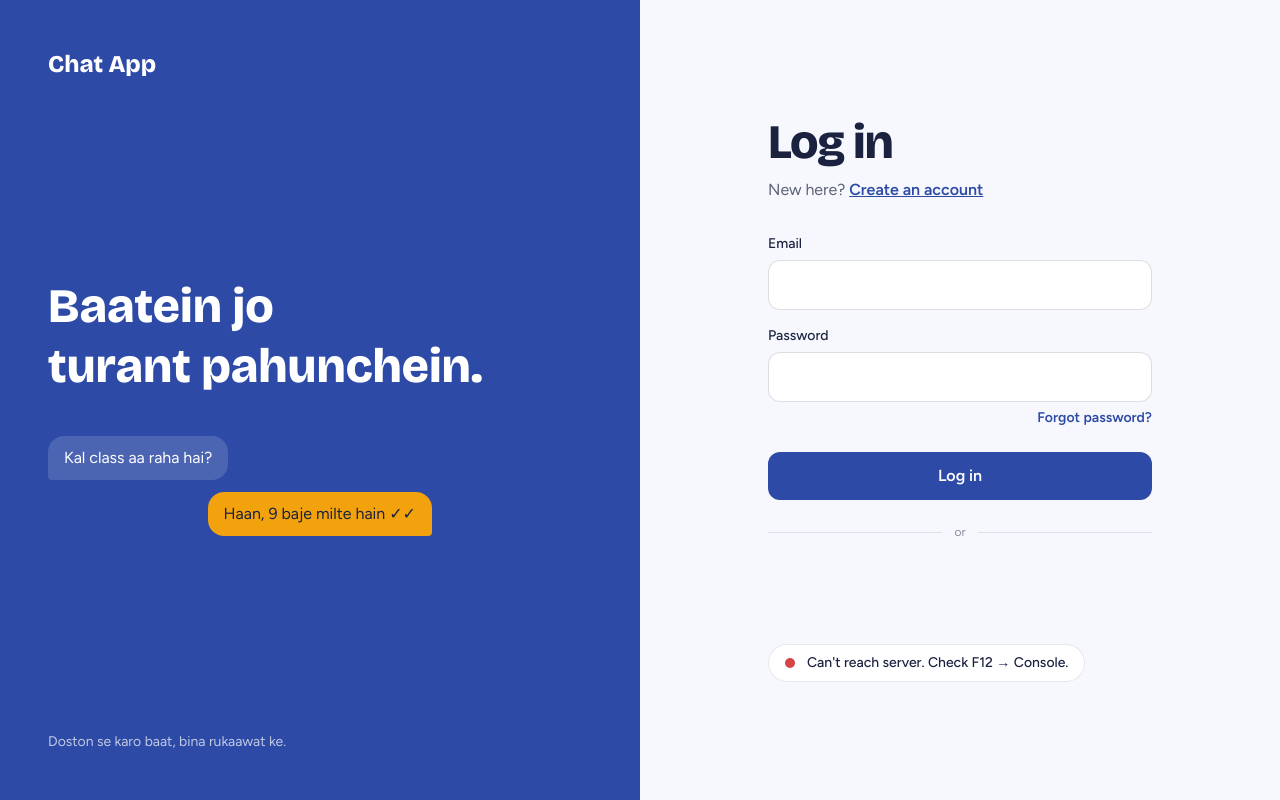
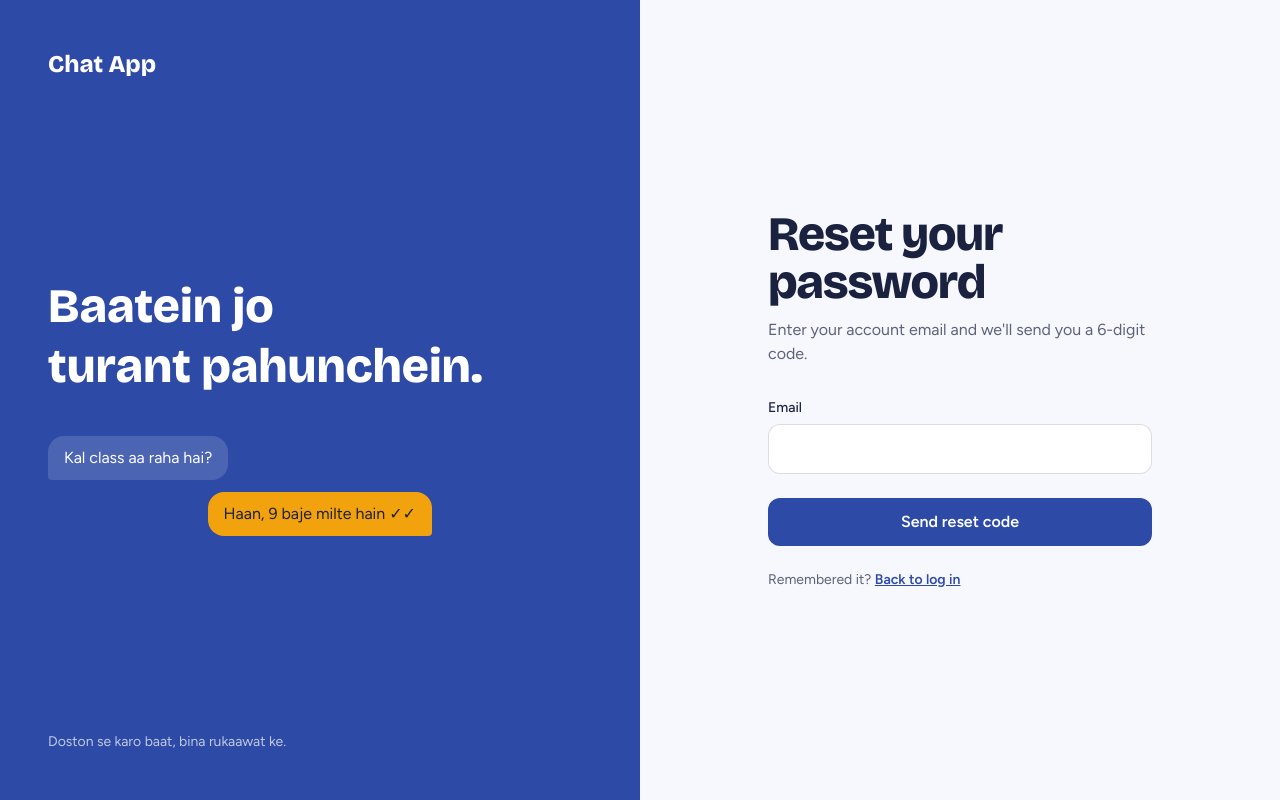
Before and after one commit to kapil-2025/realtime-chat-app, a React (Vite) app in the folder client/: page /forgot-password in a window 1280 px wide. Before the commit this address led to /login. Built offline with nearby package versions, Linux system fonts and the light colour scheme; no server answers.

Commit message:
Add forgot password page and reset page routes

```diff
--- a/client/src/App.jsx
+++ b/client/src/App.jsx
@@ -3,6 +3,8 @@ import LoginPage from "./pages/LoginPage";
 import RegisterPage from "./pages/RegisterPage";
 import VerifyOtpPage from "./pages/VerifyOtpPage";
 import ChatPage from "./pages/ChatPage";
+import ForgotPasswordPage from "./pages/ForgotPasswordPage";
+import ResetPasswordPage from "./pages/ResetPasswordPage";
 import ProtectedRoute from "./components/ProtectedRoute";
 import GuestRoute from "./components/GuestRoute";
 
@@ -13,6 +15,8 @@ function App() {
         <Route path="/login" element={<GuestRoute><LoginPage /></GuestRoute>}></Route>
         <Route path="/register" element={<GuestRoute><RegisterPage /></GuestRoute>} />
         <Route path="/verify-otp" element={<GuestRoute><VerifyOtpPage /></GuestRoute>} />
+                <Route path="/forgot-password" element={<GuestRoute><ForgotPasswordPage /></GuestRoute>} />
+        <Route path="/reset-password" element={<GuestRoute><ResetPasswordPage /></GuestRoute>} />
         <Route path="/chat" element={<ProtectedRoute>
           <ChatPage></ChatPage>
         </ProtectedRoute>}></Route>
--- /dev/null
+++ b/client/src/pages/ForgotPasswordPage.jsx
@@ -0,0 +1,72 @@
+import AuthLayout from "../components/AuthLayout";
+import { useState } from "react";
+import { Link, useNavigate } from "react-router";
+
+const API_URL = import.meta.env.VITE_API_URL;
+function ForgotPasswordPage() {
+    const [email, setEmail] = useState("");
+  const [error, setError] = useState("");
+  const [loading, setLoading] = useState(false);
+    const navigate = useNavigate();
+    const handleSubmit = async (e) => {
+    e.preventDefault();
+    setError("");
+    setLoading(true);
+
+    try {
+      const res = await fetch(`${API_URL}/api/auth/forgot-password`, {
+        method: "POST",
+        headers: { "Content-Type": "application/json" },
+        body: JSON.stringify({ email }),
+      });
+      const data = await res.json();
+
+      if (!res.ok) {
+        setError(data.message);
+        return;
+      }
+            navigate("/reset-password", { state: { email } });
+    } catch (err) {
+      console.error("Forgot password error:", err);
+      setError("Can't reach the server. Check your connection and try again.");
+    } finally {
+      setLoading(false);
+    }
+  };
+  return (
+    <AuthLayout>
+            <h1 className="font-display text-5xl font-extrabold tracking-tight">Reset your password</h1>
+      <p className="mt-3 text-ink/70">
+        Enter your account email and we'll send you a 6-digit code.
+      </p>
+            <form  onSubmit={handleSubmit}  className="mt-8 flex flex-col gap-4">
+                      <div className="flex flex-col gap-1.5">
+          <label htmlFor="email" className="text-sm font-medium">Email</label>
+          <input
+            id="email"
+            type="email"
+            autoComplete="email"
+            required             value={email}
+            onChange={(e) => setEmail(e.target.value)}
+            className="rounded-xl border border-ink/15 bg-white px-4 py-3 outline-none focus:border-inland focus:ring-2 focus:ring-inland/20"
+          />
+        </div>        {error && (
+          <p role="alert" className="rounded-xl bg-danger/10 px-4 py-3 text-sm text-danger">
+            {error}
+          </p>
+        )}
+                <button
+          type="submit"  disabled={loading}
+          className="mt-2 rounded-xl bg-inland px-4 py-3 font-semibold text-white hover:bg-inland/90 disabled:cursor-not-allowed disabled:opacity-60"
+        >
+        {loading ? "Sending..." : "Send reset code"}
+        </button>
+      </form>
+            <p className="mt-6 text-sm text-ink/70">
+        Remembered it? <Link to="/login" className="font-semibold text-inland underline">Back to log in</Link>
+      </p>
+    </AuthLayout>
+  );
+}
+
+export default ForgotPasswordPage;
--- /dev/null
+++ b/client/src/pages/ResetPasswordPage.jsx
@@ -0,0 +1,11 @@
+import AuthLayout from "../components/AuthLayout";
+
+function ResetPasswordPage() {
+  return (
+    <AuthLayout>
+      <h1 className="font-display text-5xl font-extrabold tracking-tight">Choose a new password</h1>
+    </AuthLayout>
+  );
+}
+
+export default ResetPasswordPage;
```
